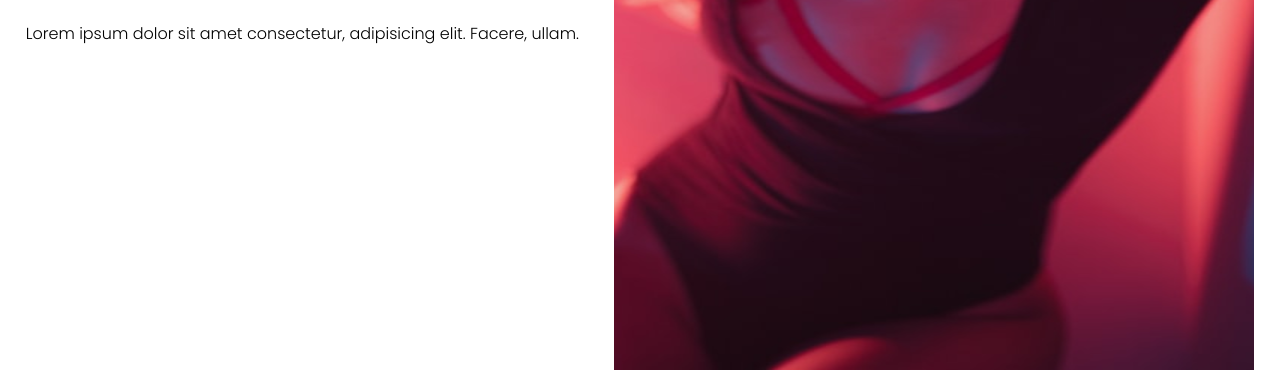
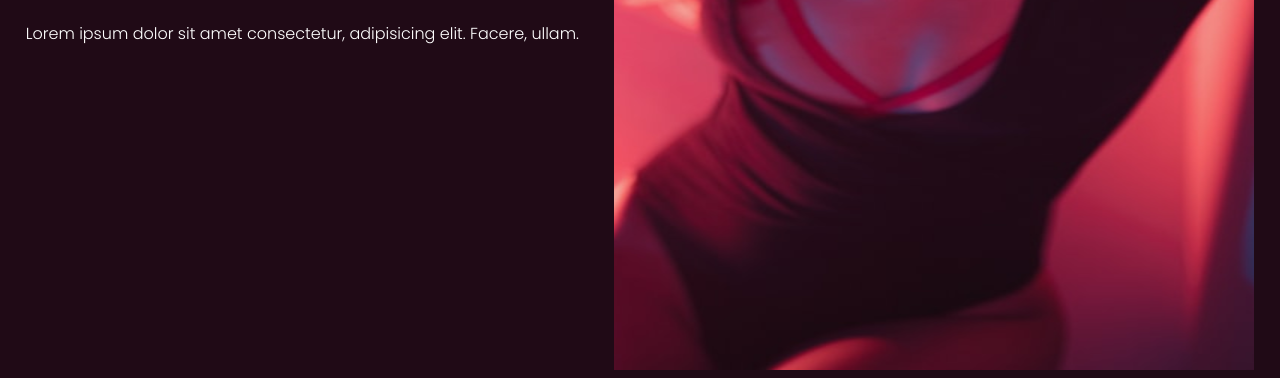
Before and after one commit to morganfula/liquid-image-transition, a plain HTML site: page index.html in a window 1280 px wide. Shown: the part 438-816 px from the top of the page. Drawn offline with nearby package versions, Linux system fonts and the light colour scheme.

Commit message:
style change

```diff
--- a/style.css
+++ b/style.css
@@ -1,7 +1,12 @@
-h1, p {
+h1,
+p {
   font-family: 'Poppins';
+  color: #fff;
 }
 
+body {
+  background: #200a16;
+}
 
 .landing {
   display: flex;
@@ -13,6 +18,7 @@ h1, p {
   width: 640px;
   height: 960px;
   align-self: flex-end;
+  object-fit: cover;
 }
 
 .intro {
```
